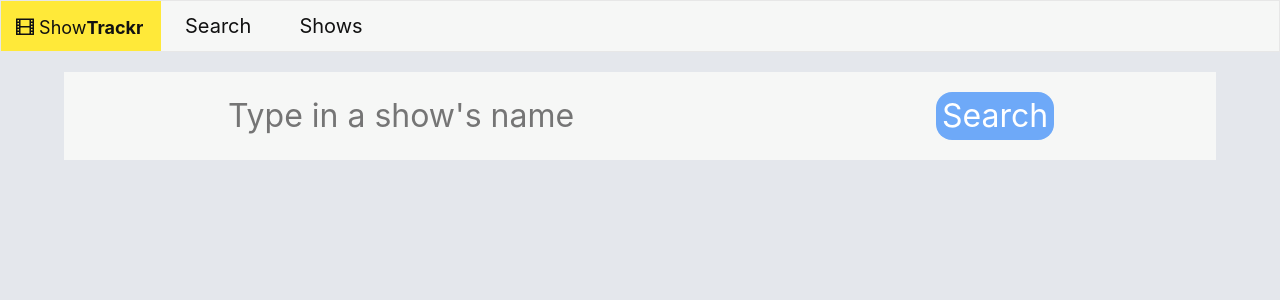
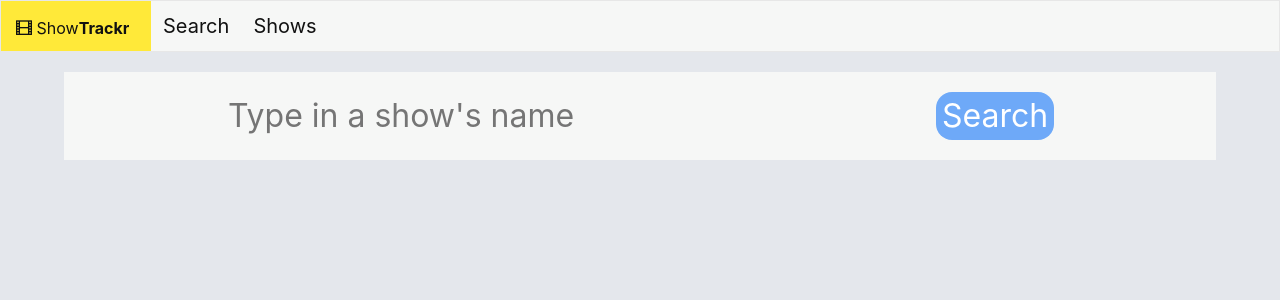
Before and after one commit to ipochinskiy/tv-show-tracker-react, a React (Create React App) app: page / in a window 1280 px wide. Shown: the top 300 px of the page. Built offline with nearby package versions, Linux system fonts and the light colour scheme; no server answers.

Commit message:
fix nav links on narrow devices

```diff
--- a/src/js/components/NavBar.scss
+++ b/src/js/components/NavBar.scss
@@ -1,4 +1,5 @@
 $navbar-height: 50px;
+$navbar-header-width: 150px;
 
 .NavBar {
     width: 100%;
@@ -15,17 +16,18 @@ $navbar-height: 50px;
     }
 
     &-header {
-        width: 160px;
+        min-width: $navbar-header-width;
+        width: $navbar-header-width;
         height: $navbar-height;
-        padding: 15px 15px;
+        padding: 15px;
 
-        font-size: 18px;
-        line-height: 20px;
+        font-size: 16px;
+        line-height: 24px;
         background-color: #ffe939;
     }
 
     &-content {
-        width: calc(100% - 160px);
+        width: calc(100% - $navbar-header-width);
         height: $navbar-height;
         display: flex;
         align-items: center;
@@ -34,7 +36,7 @@ $navbar-height: 50px;
     &-item {
         display: block;
         min-width: 60px;
-        padding: 0 24px;
+        padding: 0 12px;
         color: #111;
         font-size: 20px;
         line-height: $navbar-height;
```
